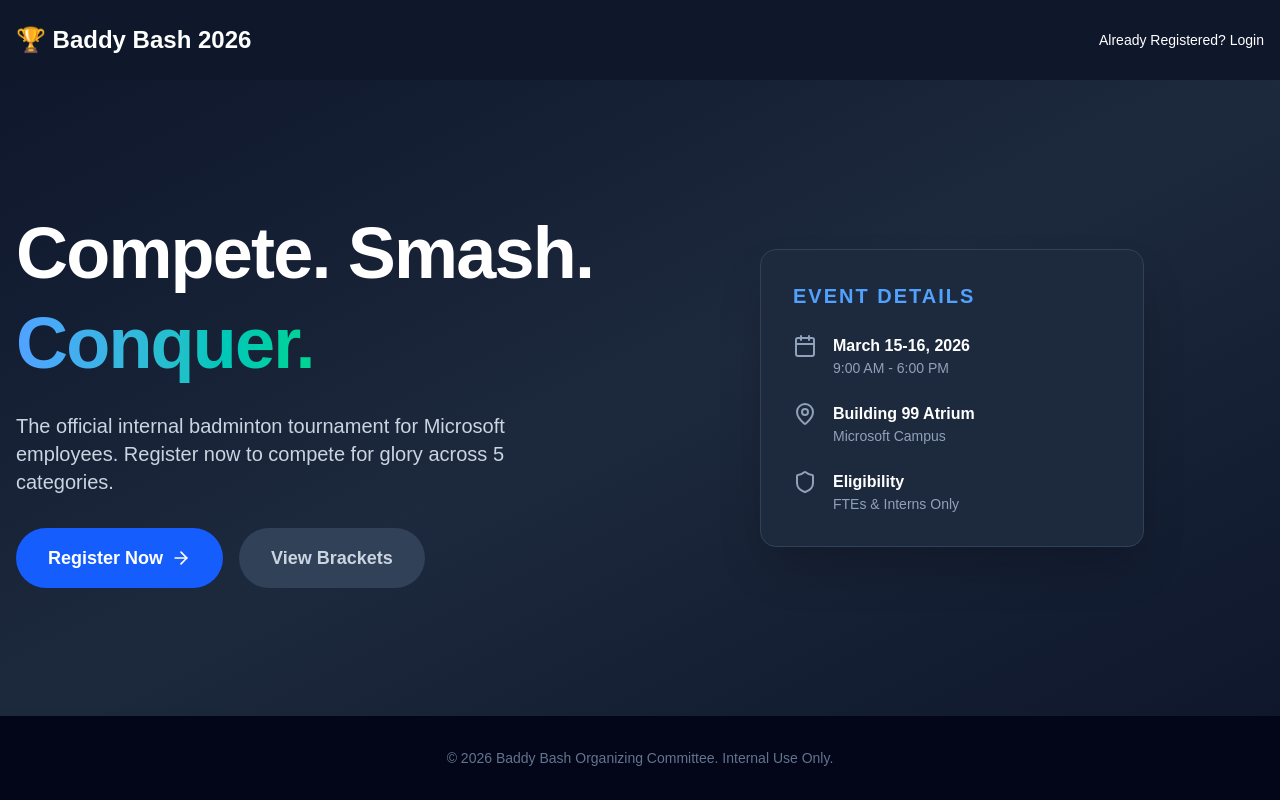
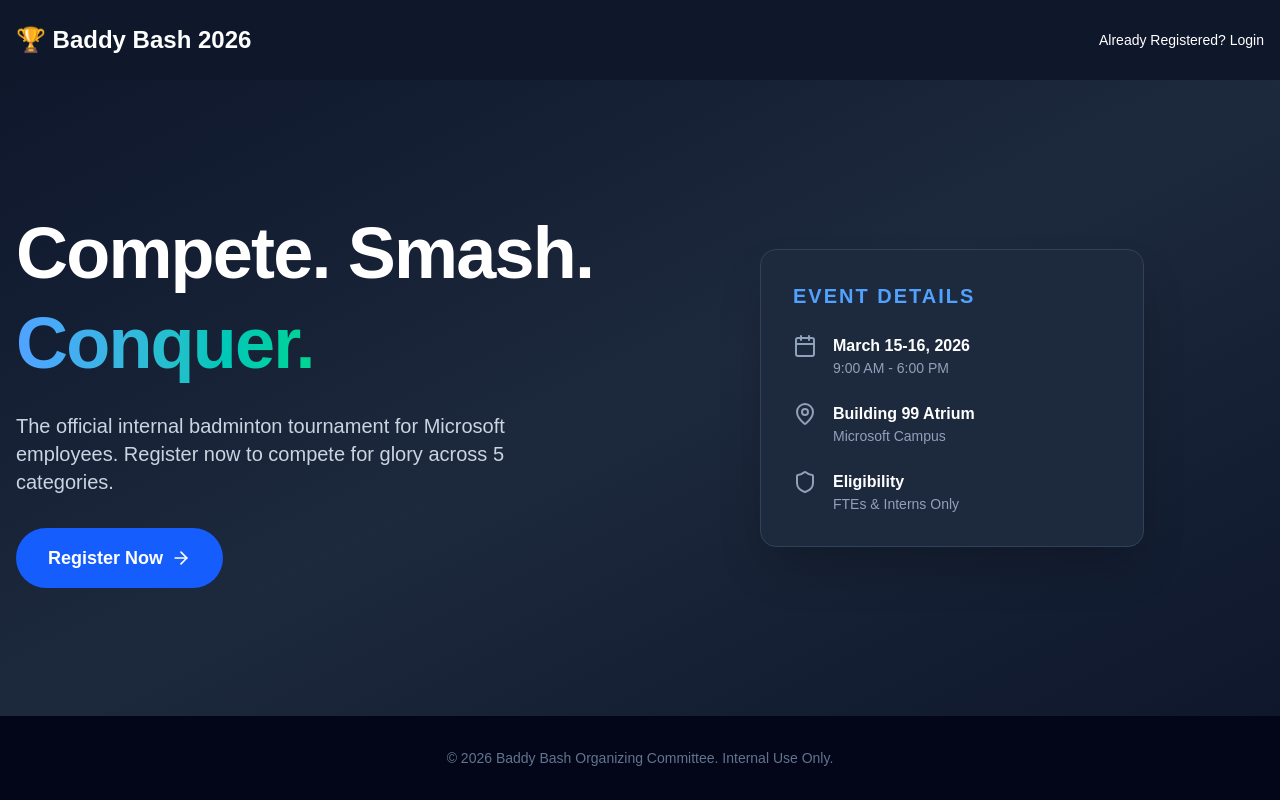
Before and after one commit to le-immortal/BaddyBash, a Next.js app in the folder portal/: page / in a window 1280 px wide. Built offline with nearby package versions, Linux system fonts and the light colour scheme; no server answers.

Commit message:
Remove View Brackets link from landing page for unauthenticated users
Co-authored-by: le-immortal <52369322+le-immortal@users.noreply.github.com>

```diff
--- a/portal/app/page.tsx
+++ b/portal/app/page.tsx
@@ -38,12 +38,6 @@ export default async function Home() {
             </p>
             <div className="flex gap-4">
               <SignInButton />
-              <Link
-                href="/bracket"
-                className="px-8 py-4 bg-slate-700 hover:bg-slate-600 text-slate-300 rounded-full font-bold text-lg transition-all"
-              >
-                View Brackets
-              </Link>
             </div>
           </div>
 
```
